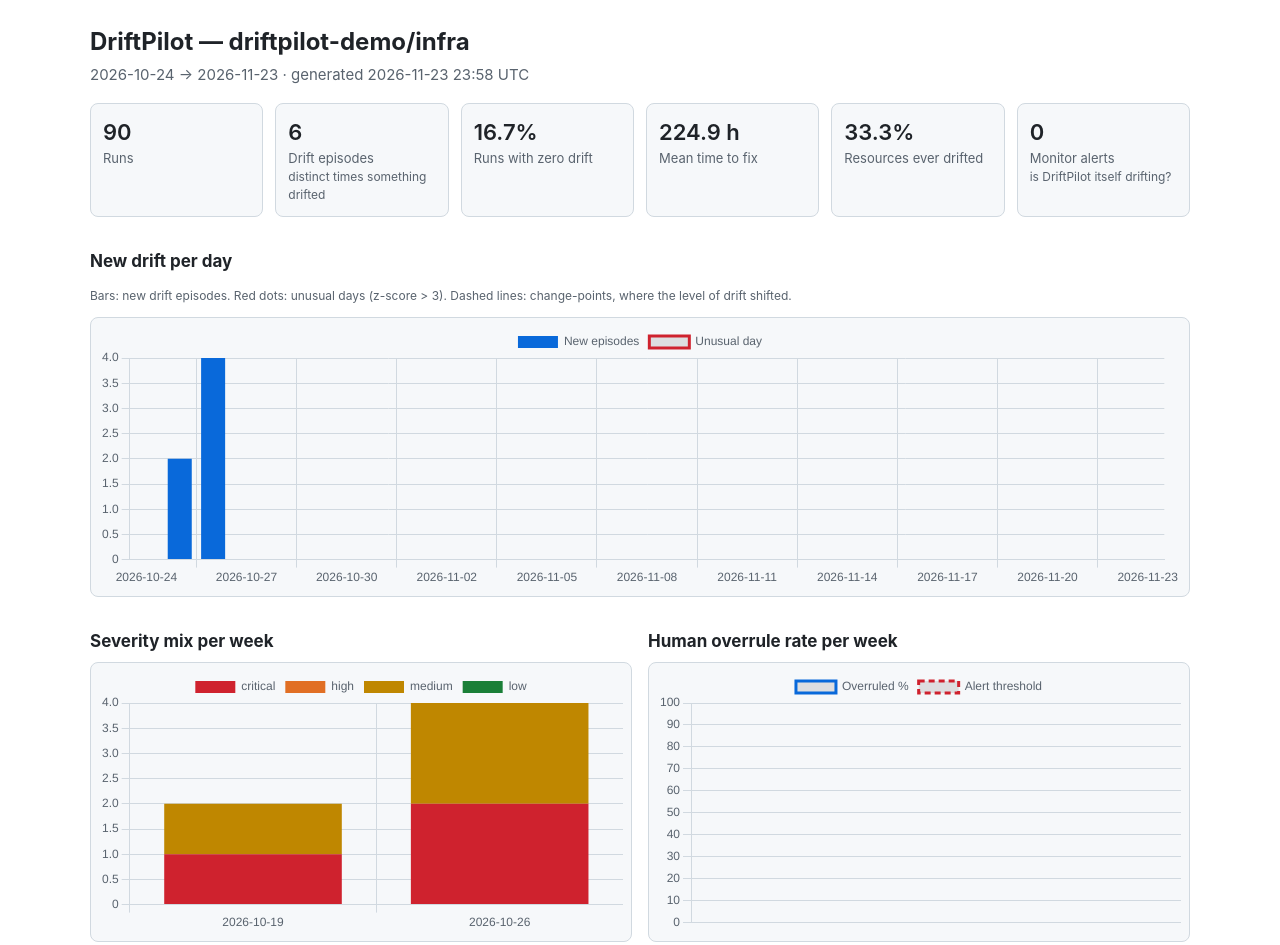
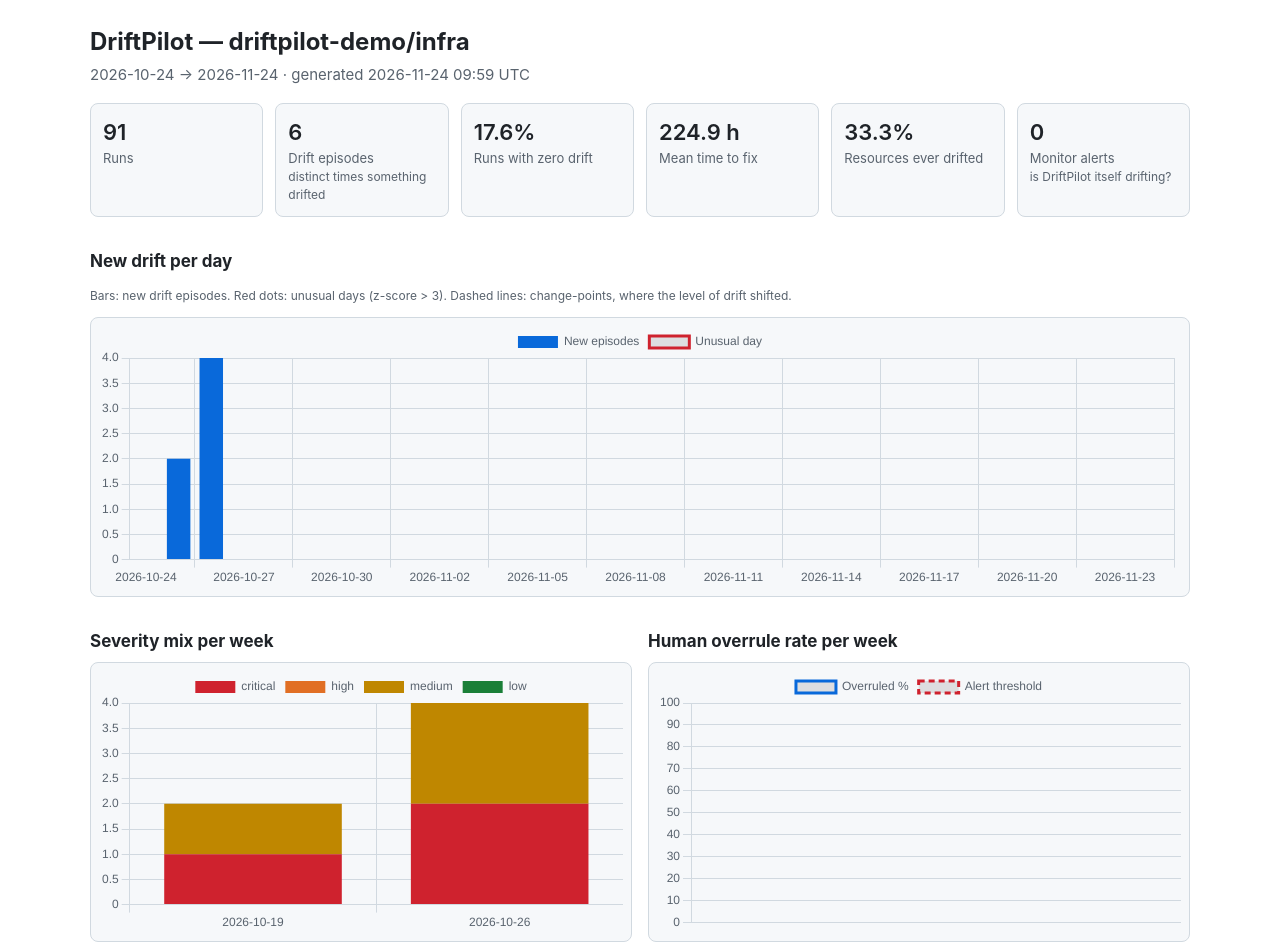
Before and after one commit to driftpilot-demo/drift-dashboard, a plain HTML site: page index.html in a window 1280 px wide. Shown: the top 945 px of the page. Drawn offline with nearby package versions, Linux system fonts and the light colour scheme.

Commit message:
Update dashboard (20261124T095932Z-90635b)

```diff
--- a/index.html
+++ b/index.html
@@ -40,9 +40,9 @@ ul { padding-left: 20px; }
 <body>
 <main>
 <h1>DriftPilot — driftpilot-demo/infra</h1>
-<p class="sub">2026-10-24 → 2026-11-23 · generated 2026-11-23 23:58 UTC</p>
+<p class="sub">2026-10-24 → 2026-11-24 · generated 2026-11-24 09:59 UTC</p>
 
-<div class="tiles"><div class="tile"><div class="value">90</div><div class="label">Runs</div><div class="hint"></div></div><div class="tile"><div class="value">6</div><div class="label">Drift episodes</div><div class="hint">distinct times something drifted</div></div><div class="tile"><div class="value">16.7%</div><div class="label">Runs with zero drift</div><div class="hint"></div></div><div class="tile"><div class="value">224.9 h</div><div class="label">Mean time to fix</div><div class="hint"></div></div><div class="tile"><div class="value">33.3%</div><div class="label">Resources ever drifted</div><div class="hint"></div></div><div class="tile"><div class="value">0</div><div class="label">Monitor alerts</div><div class="hint">is DriftPilot itself drifting?</div></div></div>
+<div class="tiles"><div class="tile"><div class="value">91</div><div class="label">Runs</div><div class="hint"></div></div><div class="tile"><div class="value">6</div><div class="label">Drift episodes</div><div class="hint">distinct times something drifted</div></div><div class="tile"><div class="value">17.6%</div><div class="label">Runs with zero drift</div><div class="hint"></div></div><div class="tile"><div class="value">224.9 h</div><div class="label">Mean time to fix</div><div class="hint"></div></div><div class="tile"><div class="value">33.3%</div><div class="label">Resources ever drifted</div><div class="hint"></div></div><div class="tile"><div class="value">0</div><div class="label">Monitor alerts</div><div class="hint">is DriftPilot itself drifting?</div></div></div>
 
 <h2>New drift per day</h2>
 <p class="hint">Bars: new drift episodes. Red dots: unusual days (z-score &gt; 3).
@@ -75,7 +75,7 @@ Dashed lines: change-points, where the level of drift shifted.</p>
 </main>
 <script src="https://cdnjs.cloudflare.com/ajax/libs/Chart.js/4.4.1/chart.umd.min.js"></script>
 <script>
-const D = {"days": ["2026-10-24", "2026-10-25", "2026-10-26", "2026-10-27", "2026-10-28", "2026-10-29", "2026-10-30", "2026-10-31", "2026-11-01", "2026-11-02", "2026-11-03", "2026-11-04", "2026-11-05", "2026-11-06", "2026-11-07", "2026-11-08", "2026-11-09", "2026-11-10", "2026-11-11", "2026-11-12", "2026-11-13", "2026-11-14", "2026-11-15", "2026-11-16", "2026-11-17", "2026-11-18", "2026-11-19", "2026-11-20", "2026-11-21", "2026-11-22", "2026-11-23"], "daily": [0, 2, 4, 0, 0, 0, 0, 0, 0, 0, 0, 0, 0, 0, 0, 0, 0, 0, 0, 0, 0, 0, 0, 0, 0, 0, 0, 0, 0, 0, 0], "anomalies": [null, null, null, null, null, null, null, null, null, null, null, null, null, null, null, null, null, null, null, null, null, null, null, null, null, null, null, null, null, null, null], "changePoints": [], "severity": {"weeks": ["2026-10-19", "2026-10-26"], "series": {"critical": [1, 2], "high": [0, 0], "medium": [1, 2], "low": [0, 0]}}, "overrule": {"weeks": [], "rates": [], "threshold": 25}};
+const D = {"days": ["2026-10-24", "2026-10-25", "2026-10-26", "2026-10-27", "2026-10-28", "2026-10-29", "2026-10-30", "2026-10-31", "2026-11-01", "2026-11-02", "2026-11-03", "2026-11-04", "2026-11-05", "2026-11-06", "2026-11-07", "2026-11-08", "2026-11-09", "2026-11-10", "2026-11-11", "2026-11-12", "2026-11-13", "2026-11-14", "2026-11-15", "2026-11-16", "2026-11-17", "2026-11-18", "2026-11-19", "2026-11-20", "2026-11-21", "2026-11-22", "2026-11-23", "2026-11-24"], "daily": [0, 2, 4, 0, 0, 0, 0, 0, 0, 0, 0, 0, 0, 0, 0, 0, 0, 0, 0, 0, 0, 0, 0, 0, 0, 0, 0, 0, 0, 0, 0, 0], "anomalies": [null, null, null, null, null, null, null, null, null, null, null, null, null, null, null, null, null, null, null, null, null, null, null, null, null, null, null, null, null, null, null, null], "changePoints": [], "severity": {"weeks": ["2026-10-19", "2026-10-26"], "series": {"critical": [1, 2], "high": [0, 0], "medium": [1, 2], "low": [0, 0]}}, "overrule": {"weeks": [], "rates": [], "threshold": 25}};
 const css = (n) => getComputedStyle(document.documentElement).getPropertyValue(n).trim();
 Chart.defaults.color = css("--muted");
 Chart.defaults.borderColor = css("--line");
```
